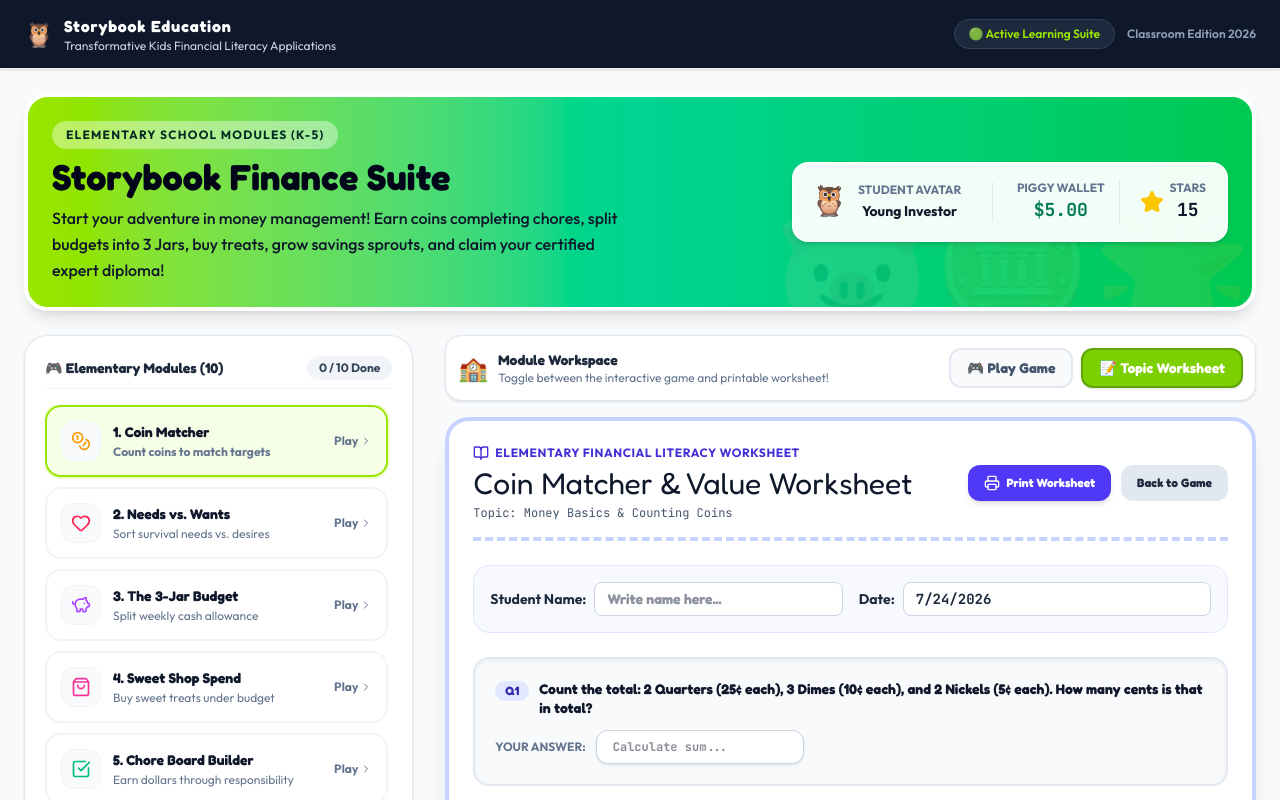
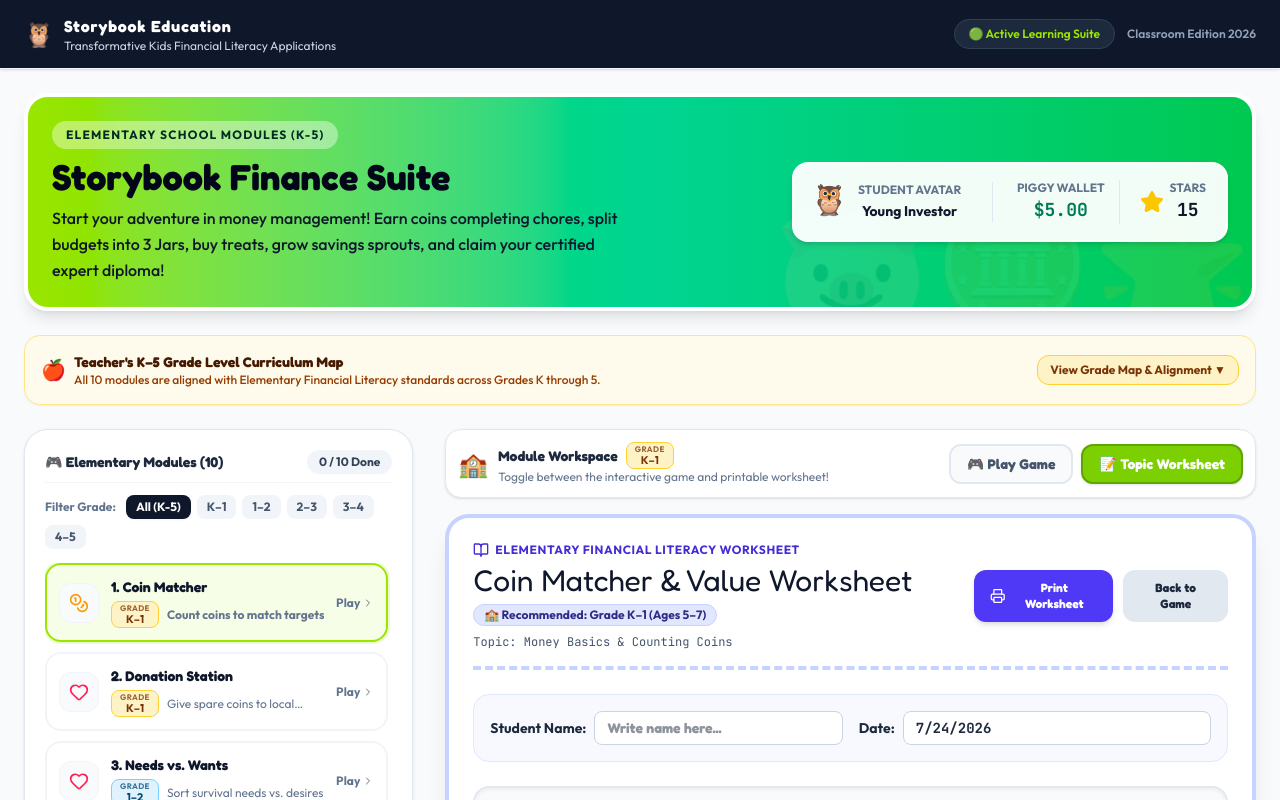
Before and after one commit to ealimon/storybook-finance-elementary, a React (Vite) app: page / in a window 1280 px wide. Both pictures are taken after a click on the button "📝 Topic Worksheet". Shown: the top 800 px of the page. Built offline with nearby package versions, Linux system fonts and the light colour scheme.

Commit message:
feat: add grade level targeting to modules
Introduce gradeLevel fields to module definitions and worksheet data to better align educational content with student age groups.

```diff
--- a/src/App.tsx
+++ b/src/App.tsx
@@ -31,16 +31,16 @@ import ModuleWorksheet from './components/ModuleWorksheet';
 import { UserProfile, ModuleDefinition } from './types';
 
 const MODULES_LIST: ModuleDefinition[] = [
-  { id: 'coin_matching', title: '1. Coin Matcher', description: 'Count coins to match targets', iconName: 'Coins', category: 'Basics', difficulty: 'Elementary', starsReward: 5 },
-  { id: 'needs_wants', title: '2. Needs vs. Wants', description: 'Sort survival needs vs. desires', iconName: 'Heart', category: 'Basics', difficulty: 'Elementary', starsReward: 10 },
-  { id: 'three_jars', title: '3. The 3-Jar Budget', description: 'Split weekly cash allowance', iconName: 'PiggyBank', category: 'Save', difficulty: 'Elementary', starsReward: 10 },
-  { id: 'sweet_shop', title: '4. Sweet Shop Spend', description: 'Buy sweet treats under budget', iconName: 'ShoppingBag', category: 'Spend', difficulty: 'Elementary', starsReward: 8 },
-  { id: 'chore_board', title: '5. Chore Board Builder', description: 'Earn dollars through responsibility', iconName: 'CheckSquare', category: 'Earn', difficulty: 'Elementary', starsReward: 12 },
-  { id: 'interest_magic', title: '6. Magic Money Sprout', description: 'Watch interest multiply savings', iconName: 'TrendingUp', category: 'Save', difficulty: 'Elementary', starsReward: 10 },
-  { id: 'toy_tradeoff', title: '7. Great Toy Trade-off', description: 'Wait patiently for cooler rewards', iconName: 'Gift', category: 'Save', difficulty: 'Elementary', starsReward: 10 },
-  { id: 'receipt_math', title: '8. Receipt Adder Match', description: 'Add shopping bills correctly', iconName: 'FileText', category: 'Basics', difficulty: 'Elementary', starsReward: 8 },
-  { id: 'giving_station', title: '9. Donation Station', description: 'Give spare coins to local charities', iconName: 'Heart', category: 'Give', difficulty: 'Elementary', starsReward: 5 },
-  { id: 'smart_quiz', title: '10. Smart Saver Quiz', description: 'Pass trivia & unlock your degree!', iconName: 'Award', category: 'Quiz', difficulty: 'Elementary', starsReward: 25 }
+  { id: 'coin_matching', title: '1. Coin Matcher', description: 'Count coins to match targets', iconName: 'Coins', category: 'Basics', difficulty: 'Elementary', gradeLevel: 'Grade K–1', starsReward: 5 },
+  { id: 'giving_station', title: '2. Donation Station', description: 'Give spare coins to local charities', iconName: 'Heart', category: 'Give', difficulty: 'Elementary', gradeLevel: 'Grade K–1', starsReward: 5 },
+  { id: 'needs_wants', title: '3. Needs vs. Wants', description: 'Sort survival needs vs. desires', iconName: 'Heart', category: 'Basics', difficulty: 'Elementary', gradeLevel: 'Grade 1–2', starsReward: 10 },
+  { id: 'sweet_shop', title: '4. Sweet Shop Spend', description: 'Buy sweet treats under budget', iconName: 'ShoppingBag', category: 'Spend', difficulty: 'Elementary', gradeLevel: 'Grade 1–2', starsReward: 8 },
+  { id: 'three_jars', title: '5. The 3-Jar Budget', description: 'Split weekly cash allowance', iconName: 'PiggyBank', category: 'Save', difficulty: 'Elementary', gradeLevel: 'Grade 2–3', starsReward: 10 },
+  { id: 'chore_board', title: '6. Chore Board Builder', description: 'Earn dollars through responsibility', iconName: 'CheckSquare', category: 'Earn', difficulty: 'Elementary', gradeLevel: 'Grade 2–3', starsReward: 12 },
+  { id: 'toy_tradeoff', title: '7. Great Toy Trade-off', description: 'Wait patiently for cooler rewards', iconName: 'Gift', category: 'Save', difficulty: 'Elementary', gradeLevel: 'Grade 3–4', starsReward: 10 },
+  { id: 'receipt_math', title: '8. Receipt Adder Match', description: 'Add shopping bills correctly', iconName: 'FileText', category: 'Basics', difficulty: 'Elementary', gradeLevel: 'Grade 3–4', starsReward: 8 },
+  { id: 'interest_magic', title: '9. Magic Money Sprout', description: 'Watch interest multiply savings', iconName: 'TrendingUp', category: 'Save', difficulty: 'Elementary', gradeLevel: 'Grade 4–5', starsReward: 10 },
+  { id: 'smart_quiz', title: '10. Smart Saver Quiz', description: 'Pass trivia & unlock your degree!', iconName: 'Award', category: 'Quiz', difficulty: 'Elementary', gradeLevel: 'Grade 3–5', starsReward: 25 }
 ];
 
 export default function App() {
@@ -63,6 +63,29 @@ export default function App() {
 
   const [activeModuleId, setActiveModuleId] = useState<string>('coin_matching');
   const [viewingWorksheet, setViewingWorksheet] = useState<boolean>(false);
+  const [gradeFilter, setGradeFilter] = useState<'ALL' | 'K-1' | '1-2' | '2-3' | '3-4' | '4-5'>('ALL');
+  const [showTeacherGuide, setShowTeacherGuide] = useState<boolean>(false);
+
+  const getGradeColorBadge = (gradeLevel: string) => {
+    if (gradeLevel.includes('K–1')) return 'bg-amber-100 text-amber-900 border-amber-300';
+    if (gradeLevel.includes('1–2')) return 'bg-sky-100 text-sky-900 border-sky-300';
+    if (gradeLevel.includes('2–3')) return 'bg-emerald-100 text-emerald-900 border-emerald-300';
+    if (gradeLevel.includes('3–4')) return 'bg-purple-100 text-purple-900 border-purple-300';
+    if (gradeLevel.includes('4–5')) return 'bg-indigo-100 text-indigo-900 border-indigo-300';
+    return 'bg-rose-100 text-rose-900 border-rose-300';
+  };
+
+  const renderGradeBadge = (gradeLevelStr: string, extraClasses: string = '') => {
+    const levelOnly = gradeLevelStr.replace(/^Grade\s*/i, '').trim();
+    const badgeColors = getGradeColorBadge(gradeLevelStr);
+
+    return (
+      <span className={`inline-flex flex-col items-center justify-center px-2 py-0.5 rounded-lg border leading-none shrink-0 ${badgeColors} ${extraClasses}`}>
+        <span className="text-[8px] uppercase tracking-wider font-extrabold opacity-75 select-none">GRADE</span>
+        <span className="text-[11px] font-black whitespace-nowrap mt-0.5">{levelOnly}</span>
+      </span>
+    );
+  };
 
   const handleAddMoney = (amount: number) => {
     setProfile(prev => ({
@@ -191,12 +214,56 @@ export default function App() {
       </header>
 
       {/* CORE WORKSPACE: MODULE NAVIGATION + ACTIVE GAME AREA */}
-      <main className="max-w-7xl mx-auto px-4 mt-6 sm:px-6 grid grid-cols-1 lg:grid-cols-12 gap-8 print:grid-cols-1 print:gap-0 print:p-0 print:m-0 print:max-w-none">
+      <main className="max-w-7xl mx-auto px-4 mt-6 sm:px-6 space-y-6 print:p-0 print:m-0 print:max-w-none">
 
+        {/* Teacher Grade Level Alignment Banner */}
+        <div className="bg-amber-50/90 border border-amber-200 rounded-2xl p-4 shadow-xs no-print">
+          <div className="flex justify-between items-center flex-wrap gap-2">
+            <div className="flex items-center gap-2">
+              <span className="text-xl">🍎</span>
+              <div>
+                <h3 className="text-sm font-display font-bold text-amber-950">Teacher's K–5 Grade Level Curriculum Map</h3>
+                <p className="text-xs text-amber-800 font-medium">All 10 modules are aligned with Elementary Financial Literacy standards across Grades K through 5.</p>
+              </div>
+            </div>
+            <button
+              id="btn-toggle-teacher-guide"
+              onClick={() => setShowTeacherGuide(!showTeacherGuide)}
+              className="text-xs font-bold text-amber-900 hover:text-amber-950 bg-amber-100 hover:bg-amber-200 px-3 py-1.5 rounded-xl border border-amber-300 transition-all cursor-pointer flex items-center gap-1"
+            >
+              {showTeacherGuide ? 'Hide Curriculum Map ▲' : 'View Grade Map & Alignment ▼'}
+            </button>
+          </div>
+
+          {showTeacherGuide && (
+            <div className="mt-4 pt-3 border-t border-amber-200/80 grid grid-cols-1 sm:grid-cols-3 gap-3 text-xs text-amber-950">
+              <div className="bg-white/80 p-3 rounded-xl border border-amber-200">
+                <span className="font-bold text-amber-900 block mb-1">🐣 Primary (Grades K–2)</span>
+                <p className="text-slate-700 leading-relaxed">
+                  Focuses on concrete coin identification (Coin Matcher), basic physical sorting of Needs vs. Wants, and simple allowance budgeting in the Sweet Shop & Donation Station.
+                </p>
+              </div>
+              <div className="bg-white/80 p-3 rounded-xl border border-amber-200">
+                <span className="font-bold text-amber-900 block mb-1">🌱 Intermediate (Grades 2–4)</span>
+                <p className="text-slate-700 leading-relaxed">
+                  Introduces 3-Jar budgeting (Save/Spend/Give), earning through responsible home/classroom chores, receipt math, and practicing delayed gratification (Toy Trade-off).
+                </p>
+              </div>
+              <div className="bg-white/80 p-3 rounded-xl border border-amber-200">
+                <span className="font-bold text-amber-900 block mb-1">🚀 Upper Elementary (Grades 4–5)</span>
+                <p className="text-slate-700 leading-relaxed">
+                  Covers compound growth with the Magic Money Sprout interest multiplier and tests comprehensive financial knowledge with the Smart Saver Degree Quiz.
+                </p>
+              </div>
+            </div>
+          )}
+        </div>
+
+        <div className="grid grid-cols-1 lg:grid-cols-12 gap-8 print:grid-cols-1 print:gap-0">
           {/* LEFT COLUMN: Sidebar listing modules */}
           <div className="lg:col-span-4 space-y-4 no-print">
             <div className="bg-white rounded-3xl p-5 shadow-sm border border-slate-200">
-            <div className="flex justify-between items-center mb-4 pb-2 border-b border-slate-100">
+              <div className="flex justify-between items-center mb-3 pb-2 border-b border-slate-100">
                 <h3 className="font-display font-bold text-slate-800 text-base sm:text-sm flex items-center gap-2">
                   🎮 Elementary Modules ({MODULES_LIST.length})
                 </h3>
@@ -205,8 +272,42 @@ export default function App() {
                 </span>
               </div>
 
+              {/* Grade Level Filter Pills */}
+              <div className="flex items-center gap-1.5 mb-3.5 flex-wrap">
+                <span className="text-xs font-bold text-slate-500 mr-1">Filter Grade:</span>
+                {[
+                  { id: 'ALL', label: 'All (K-5)' },
+                  { id: 'K-1', label: 'K–1' },
+                  { id: '1-2', label: '1–2' },
+                  { id: '2-3', label: '2–3' },
+                  { id: '3-4', label: '3–4' },
+                  { id: '4-5', label: '4–5' }
+                ].map((btn) => (
+                  <button
+                    key={btn.id}
+                    id={`btn-filter-grade-${btn.id}`}
+                    onClick={() => setGradeFilter(btn.id as any)}
+                    className={`px-2.5 py-1 rounded-lg text-xs font-bold transition-all cursor-pointer ${
+                      gradeFilter === btn.id
+                        ? 'bg-slate-900 text-white shadow-xs'
+                        : 'bg-slate-100 text-slate-600 hover:bg-slate-200'
+                    }`}
+                  >
+                    {btn.label}
+                  </button>
+                ))}
+              </div>
+
               <div className="space-y-2.5 max-h-[500px] overflow-y-auto pr-1">
-              {MODULES_LIST.map((mod) => {
+                {MODULES_LIST.filter(mod => {
+                  if (gradeFilter === 'ALL') return true;
+                  if (gradeFilter === 'K-1') return mod.gradeLevel.includes('K–1');
+                  if (gradeFilter === '1-2') return mod.gradeLevel.includes('1–2');
+                  if (gradeFilter === '2-3') return mod.gradeLevel.includes('2–3');
+                  if (gradeFilter === '3-4') return mod.gradeLevel.includes('3–4');
+                  if (gradeFilter === '4-5') return mod.gradeLevel.includes('4–5') || mod.gradeLevel.includes('3–5');
+                  return true;
+                }).map((mod) => {
                   const isActive = activeModuleId === mod.id;
                   const isCompleted = profile.completedModules.includes(mod.id);
 
@@ -218,7 +319,7 @@ export default function App() {
                         setActiveModuleId(mod.id);
                         setViewingWorksheet(false);
                       }}
-                    className={`w-full text-left p-3.5 rounded-2xl border-2 transition-all flex items-center justify-between group cursor-pointer ${
+                      className={`w-full text-left p-3 rounded-2xl border-2 transition-all flex items-center justify-between group cursor-pointer ${
                         isActive
                           ? 'bg-lime-50 border-lime-400 font-bold ring-2 ring-lime-100'
                           : 'bg-white border-slate-100 hover:border-slate-200'
@@ -232,15 +333,18 @@ export default function App() {
                           <span className="text-sm font-display font-bold text-slate-900 block line-clamp-1">
                             {mod.title}
                           </span>
-                        <span className="text-xs text-slate-500 block mt-0.5 line-clamp-1 group-hover:text-slate-700">
+                          <div className="flex items-center gap-2 mt-1">
+                            {renderGradeBadge(mod.gradeLevel)}
+                            <span className="text-xs text-slate-500 line-clamp-1 group-hover:text-slate-700">
                               {mod.description}
                             </span>
+                          </div>
                         </div>
                       </div>
 
                       <div className="flex items-center gap-1 shrink-0 ml-2">
                         {isCompleted ? (
-                        <span className="text-xs bg-green-100 text-green-800 px-2.5 py-1 rounded-full font-bold">Done ✅</span>
+                          <span className="text-xs bg-green-100 text-green-800 px-2 py-0.5 rounded-full font-bold">Done ✅</span>
                         ) : (
                           <span className="text-xs text-slate-500 group-hover:text-slate-700 flex items-center gap-0.5 font-bold">
                             Play <ChevronRight size={12} />
@@ -261,7 +365,13 @@ export default function App() {
               <div className="flex items-center gap-2.5">
                 <span className="text-2xl">🏫</span>
                 <div>
+                  <div className="flex items-center gap-2 flex-wrap">
                     <h4 className="text-sm font-display font-bold text-slate-800">Module Workspace</h4>
+                    {(() => {
+                      const activeObj = MODULES_LIST.find(m => m.id === activeModuleId);
+                      return activeObj ? renderGradeBadge(activeObj.gradeLevel) : null;
+                    })()}
+                  </div>
                   <p className="text-xs text-slate-500">Toggle between the interactive game and printable worksheet!</p>
                 </div>
               </div>
@@ -383,6 +493,7 @@ export default function App() {
             )}
           </AnimatePresence>
         </div>
+      </div>
 
       </main>
 
--- a/src/components/ModuleWorksheet.tsx
+++ b/src/components/ModuleWorksheet.tsx
@@ -11,6 +11,7 @@ interface Question {
 interface WorksheetData {
   title: string;
   topic: string;
+  gradeLevelTarget?: string;
   questions: Question[];
 }
 
@@ -18,6 +19,7 @@ const WORKSHEETS_BY_MODULE: Record<string, WorksheetData> = {
   coin_matching: {
     title: 'Coin Matcher & Value Worksheet',
     topic: 'Money Basics & Counting Coins',
+    gradeLevelTarget: 'Grade K–1 (Ages 5–7)',
     questions: [
       {
         question: 'Q1: Count the total: 2 Quarters (25¢ each), 3 Dimes (10¢ each), and 2 Nickels (5¢ each). How many cents is that in total?',
@@ -52,6 +54,7 @@ const WORKSHEETS_BY_MODULE: Record<string, WorksheetData> = {
   needs_wants: {
     title: 'Needs vs. Wants Essential Sorting Worksheet',
     topic: 'Identifying essential Needs vs. fun Wants',
+    gradeLevelTarget: 'Grade 1–2 (Ages 6–8)',
     questions: [
       {
         question: 'Q1: Which of the following is a vital NEED that your body must have to survive?',
@@ -86,6 +89,7 @@ const WORKSHEETS_BY_MODULE: Record<string, WorksheetData> = {
   three_jars: {
     title: 'The 3-Jar Budgeting Worksheet',
     topic: 'Save, Spend, Give Allocation',
+    gradeLevelTarget: 'Grade 2–3 (Ages 7–9)',
     questions: [
       {
         question: 'Q1: If you receive $10.00 allowance and want to divide it, you put $5.00 in your SAVE jar and $3.00 in your SPEND jar. How much money is left over for your GIVE jar?',
@@ -120,6 +124,7 @@ const WORKSHEETS_BY_MODULE: Record<string, WorksheetData> = {
   sweet_shop: {
     title: 'Sweet Shop Smart Spending Worksheet',
     topic: 'Budgeting & Smart Spending',
+    gradeLevelTarget: 'Grade 1–2 (Ages 6–8)',
     questions: [
       {
         question: 'Q1: You have a $3.00 spending budget. You buy a giant lollipop for $1.20 and a chocolate chip cookie for $1.50. What is the total cost of your purchases?',
@@ -153,6 +158,7 @@ const WORKSHEETS_BY_MODULE: Record<string, WorksheetData> = {
   chore_board: {
     title: 'Chore Board Earnings & Responsibilities Worksheet',
     topic: 'Earning & Work Ethic',
+    gradeLevelTarget: 'Grade 2–3 (Ages 7–9)',
     questions: [
       {
         question: 'Q1: If you earn $2.50 for cleaning your bedroom and $1.50 for feeding the pets, how much total allowance did you earn?',
@@ -185,6 +191,7 @@ const WORKSHEETS_BY_MODULE: Record<string, WorksheetData> = {
   interest_magic: {
     title: 'Magic Money Sprout (Interest & Growth) Worksheet',
     topic: 'Interest & Multiplication',
+    gradeLevelTarget: 'Grade 4–5 (Ages 9–11)',
     questions: [
       {
         question: 'Q1: What do we call the extra reward pennies that a savings bank pays you as a thank-you for keeping your money saved in their bank?',
@@ -219,6 +226,7 @@ const WORKSHEETS_BY_MODULE: Record<string, WorksheetData> = {
   toy_tradeoff: {
     title: 'The Great Toy Trade-off (Delayed Gratification) Worksheet',
     topic: 'Delayed Gratification',
+    gradeLevelTarget: 'Grade 3–4 (Ages 8–10)',
     questions: [
       {
         question: 'Q1: What does "delaying gratification" mean?',
@@ -254,6 +262,7 @@ const WORKSHEETS_BY_MODULE: Record<string, WorksheetData> = {
   receipt_math: {
     title: 'Receipt Math & Change Calculation Worksheet',
     topic: 'Simple Adding & Receipts',
+    gradeLevelTarget: 'Grade 3–4 (Ages 8–10)',
     questions: [
       {
         question: 'Q1: Find the total sum of this lunch receipt: Apple ($0.55) + Sandwich ($3.10) + Milk Carton ($0.85) = _____',
@@ -286,6 +295,7 @@ const WORKSHEETS_BY_MODULE: Record<string, WorksheetData> = {
   giving_station: {
     title: 'Donation Station & Philanthropy Worksheet',
     topic: 'Philanthropy & Giving Back',
+    gradeLevelTarget: 'Grade K–1 (Ages 5–7)',
     questions: [
       {
         question: 'Q1: What is philanthropy (or charity and donating)?',
@@ -319,6 +329,7 @@ const WORKSHEETS_BY_MODULE: Record<string, WorksheetData> = {
   smart_quiz: {
     title: 'Smart Saver Quiz & Financial Literacy Degree Worksheet',
     topic: 'General Financial Literacy Review',
+    gradeLevelTarget: 'Grade 3–5 (Ages 8–11)',
     questions: [
       {
         question: 'Q1: What is the main difference between a NEED and a WANT?',
@@ -923,7 +934,12 @@ export default function ModuleWorksheet({ moduleId, onClose }: ModuleWorksheetPr
               <span>Elementary Financial Literacy Worksheet</span>
             </div>
             <h3 className="text-2xl sm:text-3xl font-display text-slate-900 mt-1">{sheet.title}</h3>
-            <p className="text-sm sm:text-xs text-slate-600 font-mono mt-1">Topic: {sheet.topic}</p>
+            <div className="flex flex-wrap items-center gap-2 mt-1.5">
+              <span className="bg-indigo-100 text-indigo-900 border border-indigo-200 text-xs font-bold px-2.5 py-0.5 rounded-full inline-flex items-center gap-1">
+                🏫 Recommended: {sheet.gradeLevelTarget || 'Elementary (K–5)'}
+              </span>
+              <span className="text-xs text-slate-600 font-mono">Topic: {sheet.topic}</span>
+            </div>
           </div>
           <div className="no-print mt-3 sm:mt-0 flex gap-2.5 w-full sm:w-auto">
             <button
--- a/src/types.ts
+++ b/src/types.ts
@@ -22,6 +22,7 @@ export interface ModuleDefinition {
   iconName: string; // Lucide icon name mapping
   category: 'Earn' | 'Save' | 'Spend' | 'Give' | 'Basics' | 'Quiz';
   difficulty: 'Elementary' | 'Middle' | 'High';
+  gradeLevel: 'Grade K–1' | 'Grade 1–2' | 'Grade 2–3' | 'Grade 3–4' | 'Grade 4–5' | 'Grade 3–5';
   starsReward: number;
 }
 
```
Lines whose indentation alone changed are shown as unchanged.
